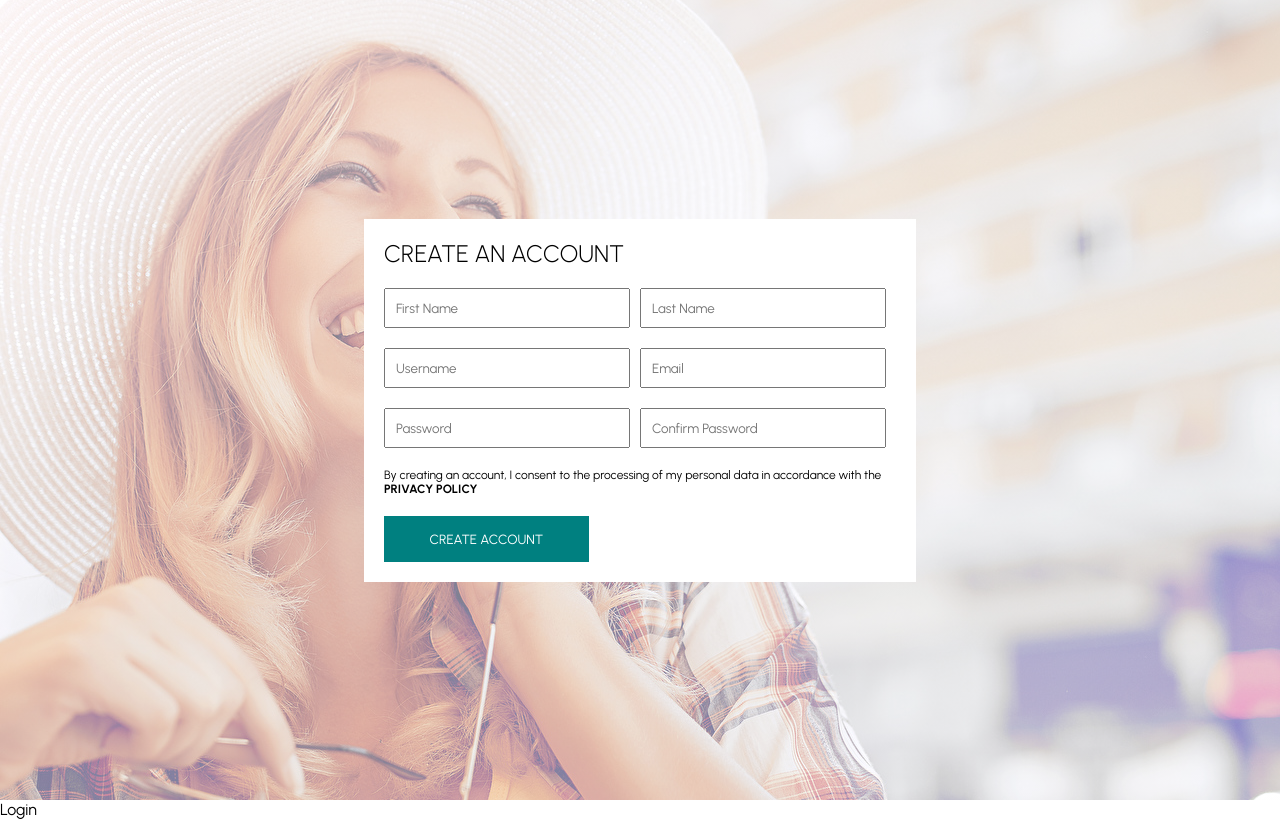
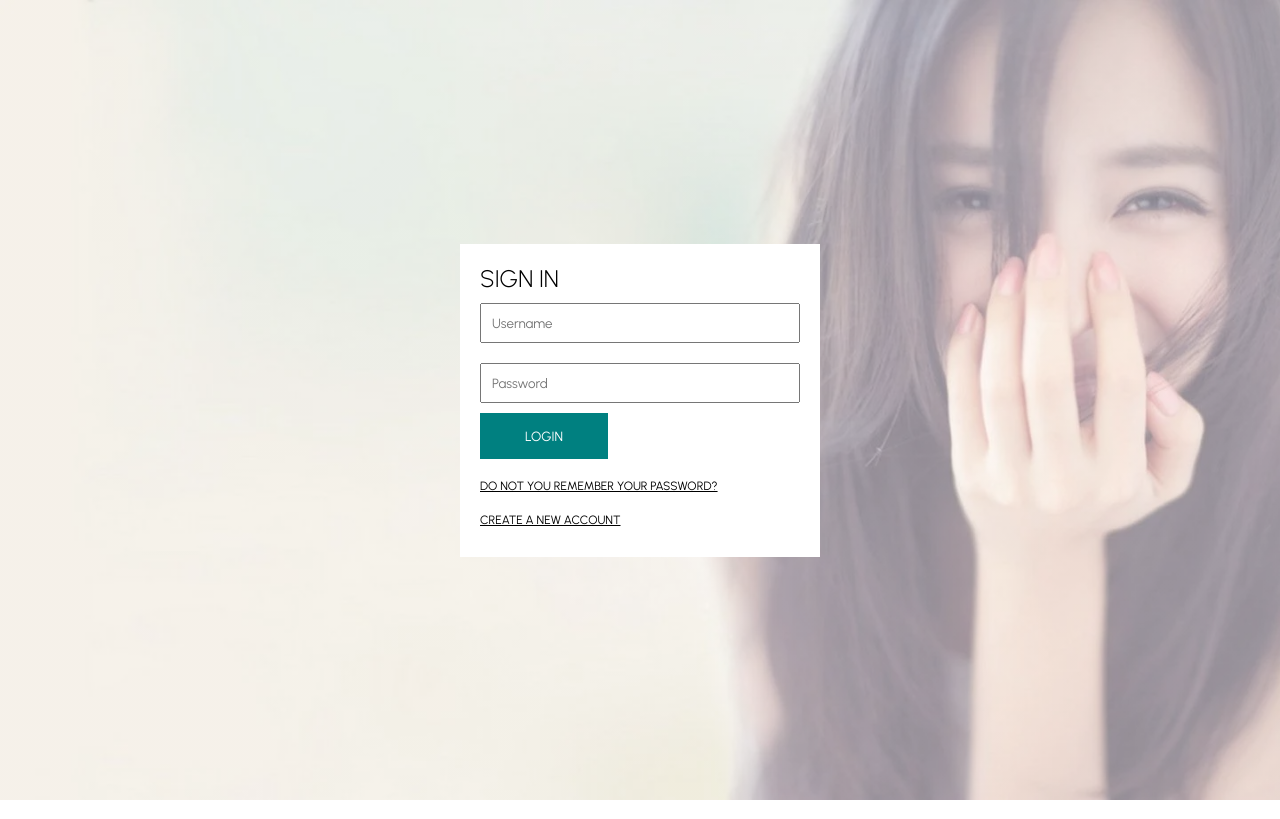
Before and after one commit to Shahzadsk046/SK-Store, a React (Create React App) app: page / in a window 1280 px wide. Built offline with nearby package versions, Linux system fonts and the light colour scheme.

Commit message:
Login Component Completed

```diff
--- a/src/App.jsx
+++ b/src/App.jsx
@@ -1,8 +1,8 @@
 // import Home from "./Pages/Home";
 // import ProductList from "./Pages/ProductList";
 // import Product from "./Pages/Product";
+// import Register from "./Pages/Register";
 import Login from "./Pages/Login";
-import Register from "./Pages/Register";
 
 const App = () => {
   return (
@@ -10,7 +10,7 @@
       {/* <Home /> */}
       {/* <ProductList /> */}
       {/* <Product /> */}
-      <Register />
+      {/* <Register /> */}
       <Login />
     </>
   );
--- a/src/Pages/Login.jsx
+++ b/src/Pages/Login.jsx
@@ -1,12 +1,76 @@
-import React from 'react'
-import styled from 'styled-components';
+import React from "react";
+import styled from "styled-components";
+import bg from "../images/bglogin.webp";
 
-const Container = styled.div``;
+const Container = styled.div`
+  width: 100vw;
+  height: 100vh;
+  background: linear-gradient(
+      rgba(255, 255, 255, 0.5),
+      rgba(255, 255, 255, 0.5)
+    ),
+    url(${bg});
+  background-size: cover;
+  display: flex;
+  align-items: center;
+  justify-content: center;
+`;
+
+const Wrapper = styled.div`
+  width: 25%;
+  padding: 20px;
+  background-color: white;
+`;
+
+const Title = styled.h1`
+  font-size: 24px;
+  font-weight: 300;
+`;
+
+const Form = styled.form`
+  display: flex;
+  flex-direction: column;
+`;
+
+const Input = styled.input`
+  flex: 1;
+  min-width: 40%;
+  margin: 10px 0;
+  padding: 10px;
+`;
+
+const Link = styled.a`
+  margin: 10px 0px;
+  font-size: 12px;
+  text-decoration: underline;
+  cursor: pointer;
+`;
+
+const Button = styled.button`
+  width: 40%;
+  border: none;
+  padding: 15px 20px;
+  background-color: teal;
+  color: white;
+  cursor: pointer;
+  margin-bottom: 10px;
+`;
 
 const Login = () => {
   return (
-    <Container>Login</Container>
-  )
-}
+    <Container>
+      <Wrapper>
+        <Title>SIGN IN</Title>
+        <Form>
+          <Input placeholder="Username" />
+          <Input placeholder="Password" />
+          <Button>LOGIN</Button>
+          <Link>DO NOT YOU REMEMBER YOUR PASSWORD?</Link>
+          <Link>CREATE A NEW ACCOUNT</Link>
+        </Form>
+      </Wrapper>
+    </Container>
+  );
+};
 
-export default Login
+export default Login;
--- a/src/Pages/Register.jsx
+++ b/src/Pages/Register.jsx
@@ -10,7 +10,7 @@
       rgba(255, 255, 255, 0.5)
     ),
     url(${bg}) center;
-
+  background-size: cover;
   display: flex;
   align-items: center;
   justify-content: center;
```
Also changed, not shown: src/images/bglogin.jpg (added), src/images/bglogin.webp (added). Lines whose indentation alone changed are shown as unchanged.
